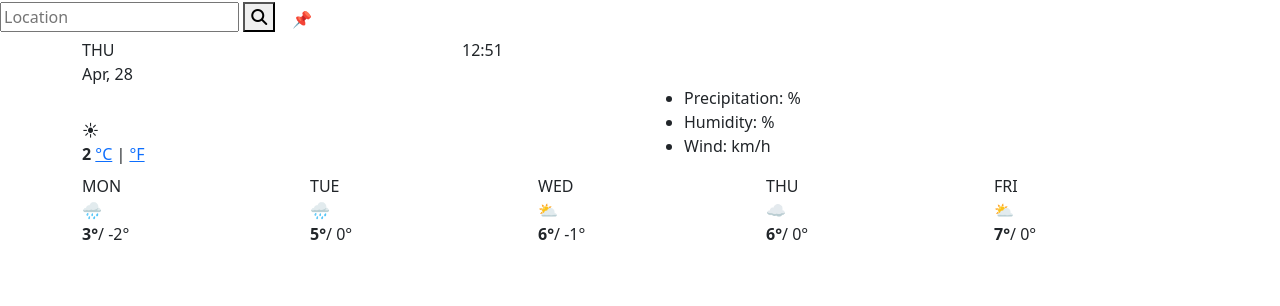
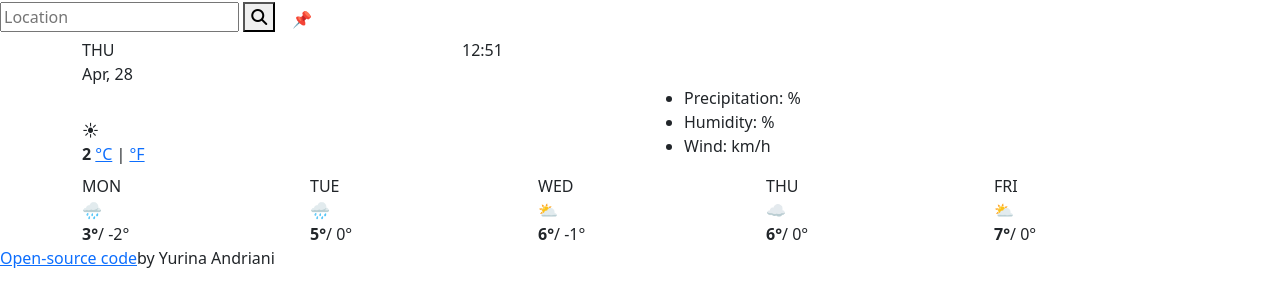
Before and after one commit to Merpels/GitHubHosting, a website built with Parcel: page index.html in a window 1280 px wide. Built offline with nearby package versions, Linux system fonts and the light colour scheme; no server answers.

Commit message:
github repository

```diff
--- a/index.html
+++ b/index.html
@@ -125,4 +125,5 @@
     </div>
     <script src="src/index.js"></script>
   </body>
+  <p><a href="https://github.com/Merpels/GitHubHosting">Open-source code</a>by Yurina Andriani</p>
 </html>
```
